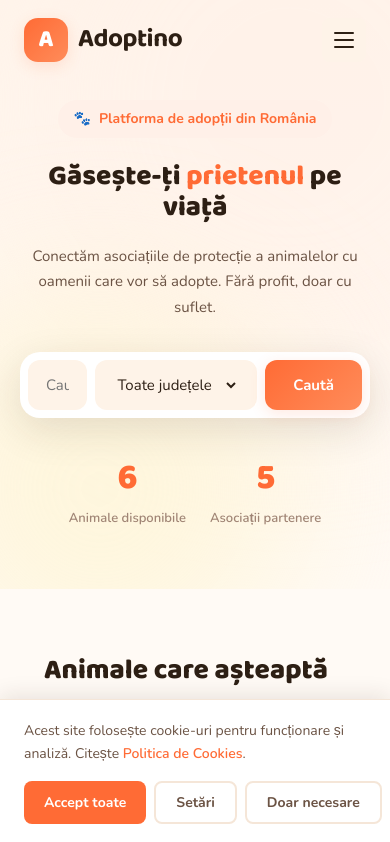
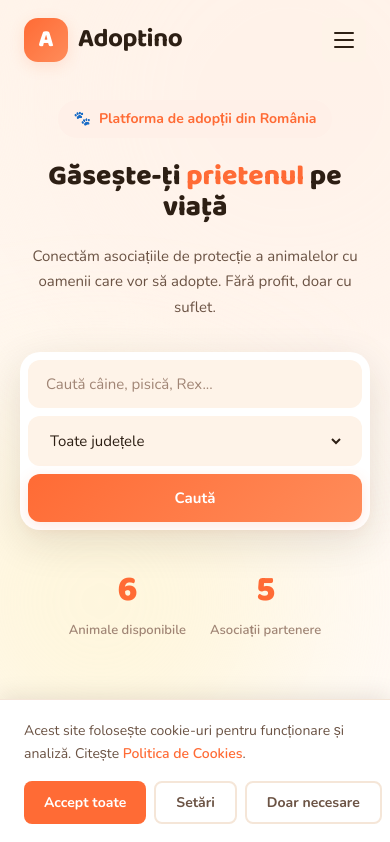
Before and after one commit to gabrieldimitrascu09-art/adoptino, a Next.js app: page / in a window 390 px wide. Shown: the top 842 px of the page. Built offline with nearby package versions, Linux system fonts and the light colour scheme; grey boxes are pictures that could not be loaded.

Commit message:
hero search stacked on mobile

```diff
--- a/src/components/HeroSearch.js
+++ b/src/components/HeroSearch.js
@@ -22,35 +22,76 @@ export default function HeroSearch() {
   };
 
   return (
-    <div style={{
-      background: 'var(--card)', borderRadius: 'var(--radius)', padding: 8,
-      boxShadow: 'var(--shadow-lg)', display: 'flex', gap: 8, flexWrap: 'wrap'
-    }}>
-      <div style={{
-        flex: 2, display: 'flex', alignItems: 'center', gap: 10,
-        padding: '12px 16px', background: 'var(--surface)', borderRadius: 'var(--radius-sm)',
-        border: '2px solid transparent', transition: 'all 0.3s'
-      }}>
+    <>
+      <div className="hero-search-box">
+        <div className="hero-search-field">
           <input type="text" value={search} onChange={(e) => setSearch(e.target.value)}
             onKeyDown={handleKeyDown}
             placeholder={t('hero-search-placeholder')}
-          style={{ border: 'none', background: 'transparent', fontSize: 15, color: 'var(--text)', outline: 'none', width: '100%' }}
           />
         </div>
-      <div style={{
-        flex: '1 1 150px', display: 'flex', alignItems: 'center', gap: 10,
-        padding: '12px 16px', background: 'var(--surface)', borderRadius: 'var(--radius-sm)',
-        border: '2px solid transparent'
-      }}>
-        <select value={county} onChange={(e) => setCounty(e.target.value)}
-          style={{ border: 'none', background: 'transparent', fontSize: 15, color: 'var(--text)', outline: 'none', width: '100%', cursor: 'pointer' }}>
+        <div className="hero-search-field">
+          <select value={county} onChange={(e) => setCounty(e.target.value)}>
             <option value="">{t('hero-all-counties')}</option>
             {COUNTIES.map((c) => <option key={c} value={c}>{c}</option>)}
           </select>
         </div>
-      <button onClick={handleSearch} className="btn btn-primary" style={{ padding: '14px 28px', whiteSpace: 'nowrap' }}>
+        <button onClick={handleSearch} className="btn btn-primary hero-search-btn">
           {t('hero-search-btn')}
         </button>
       </div>
+
+      <style jsx>{`
+        .hero-search-box {
+          background: var(--card);
+          border-radius: var(--radius);
+          padding: 8px;
+          box-shadow: var(--shadow-lg);
+          display: flex;
+          gap: 8px;
+        }
+        .hero-search-field {
+          flex: 1;
+          display: flex;
+          align-items: center;
+          padding: 12px 16px;
+          background: var(--surface);
+          border-radius: var(--radius-sm);
+          border: 2px solid transparent;
+          transition: all 0.3s;
+          min-width: 0;
+        }
+        .hero-search-field:focus-within {
+          border-color: var(--accent);
+          background: var(--card);
+        }
+        .hero-search-field input,
+        .hero-search-field select {
+          border: none;
+          background: transparent;
+          font-size: 15px;
+          color: var(--text);
+          outline: none;
+          width: 100%;
+          font-family: var(--font);
+        }
+        .hero-search-field input::placeholder {
+          color: var(--text3);
+        }
+        .hero-search-btn {
+          padding: 14px 28px;
+          white-space: nowrap;
+          flex-shrink: 0;
+        }
+        @media (max-width: 768px) {
+          .hero-search-box {
+            flex-direction: column;
+          }
+          .hero-search-btn {
+            width: 100%;
+          }
+        }
+      `}</style>
+    </>
   );
 }
```
Lines whose indentation alone changed are shown as unchanged.
